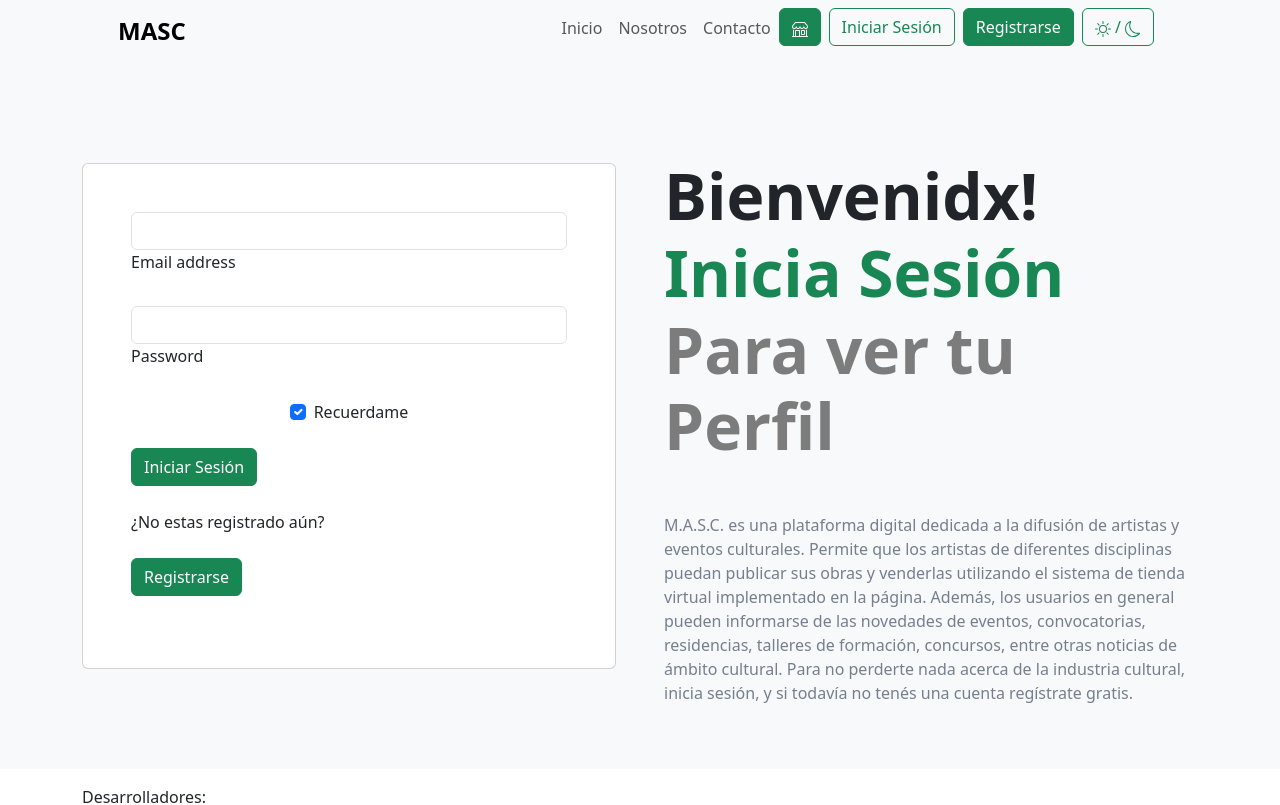
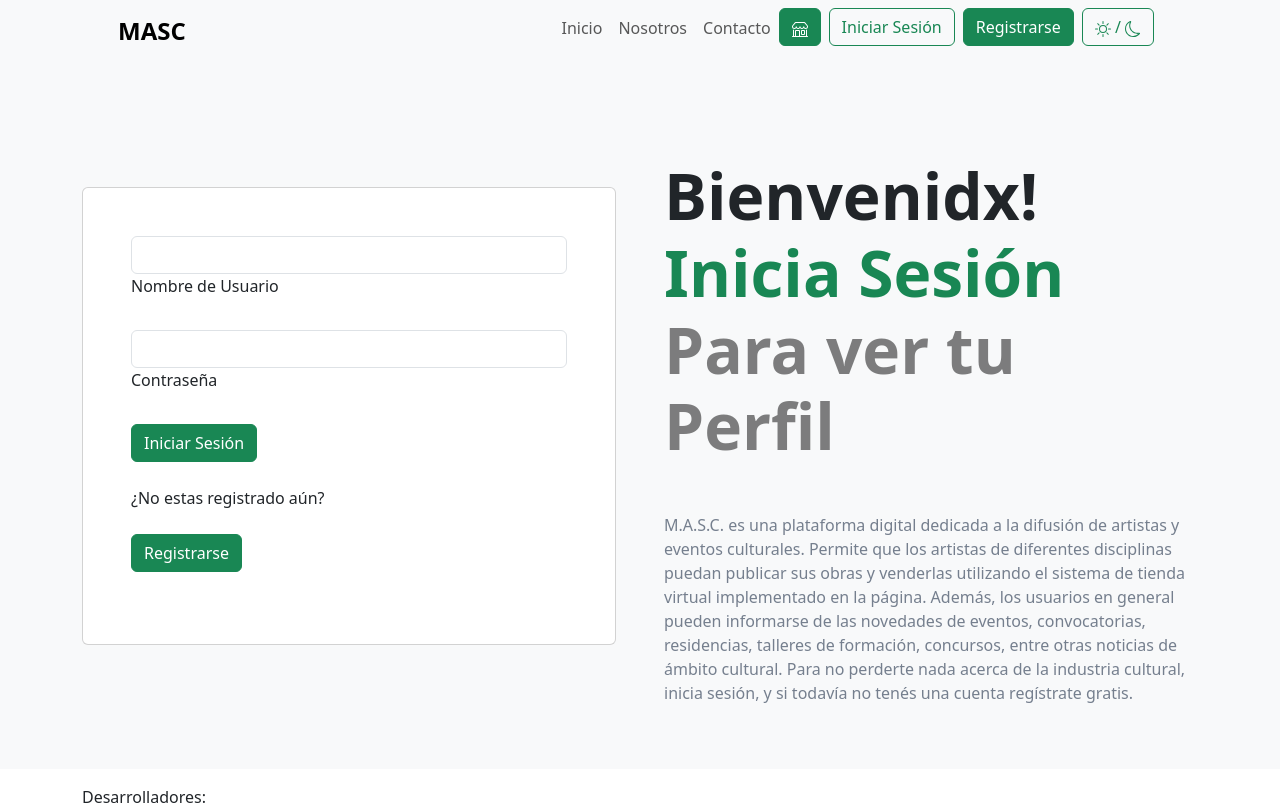
Before and after one commit to facumd/masc-rebrand, an Angular app in the folder frontend/: page /sign-in in a window 1280 px wide. Shown: the top 805 px of the page. Built offline with nearby package versions, Linux system fonts and the light colour scheme.

Commit message:
Configura campos de sign in para que pida username y clave

```diff
--- a/frontend/src/app/components/auth/pages/sign-in/sign-in.component.html
+++ b/frontend/src/app/components/auth/pages/sign-in/sign-in.component.html
@@ -11,7 +11,7 @@
                 <div class="form-outline mb-4">
                   <input type="email" id="form3Example3" class="form-control" />
                   <label class="form-label" for="form3Example3"
-                    >Email address</label
+                    >Nombre de Usuario</label
                   >
                 </div>
 
@@ -22,21 +22,9 @@
                     id="form3Example4"
                     class="form-control"
                   />
-                  <label class="form-label" for="form3Example4">Password</label>
-                </div>
-
-                <!-- Checkbox -->
-                <div class="form-check d-flex justify-content-center mb-4">
-                  <input
-                    class="form-check-input me-2"
-                    type="checkbox"
-                    value=""
-                    id="form2Example33"
-                    checked
-                  />
-                  <label class="form-check-label" for="form2Example33">
-                    Recuerdame
-                  </label>
+                  <label class="form-label" for="form3Example4"
+                    >Contraseña</label
+                  >
                 </div>
 
                 <!-- Submit button -->
```
